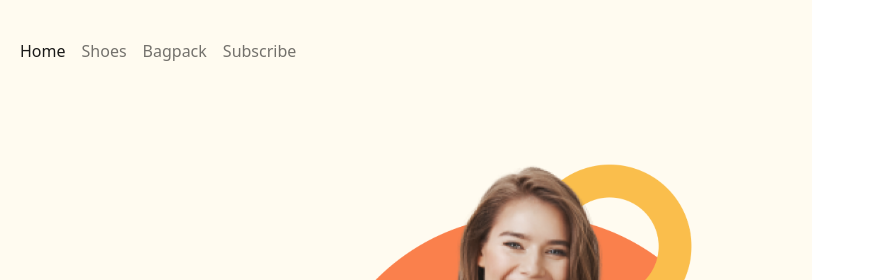
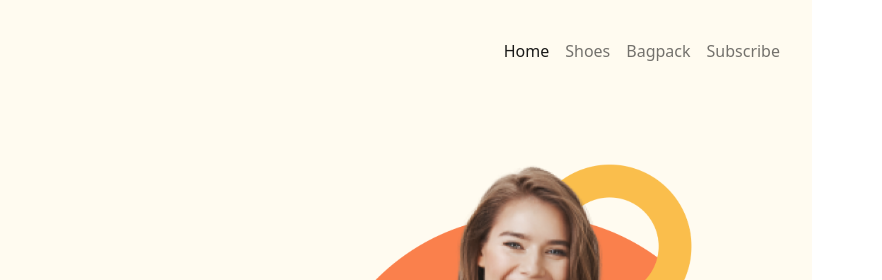
Before and after one commit to moshiur9185/Responsive-assingment-2, a plain HTML site: page index.html in a window 1280 px wide. Shown: the top 280 px of the page, 398-1280 px from the left. Drawn offline with Linux system fonts and the light colour scheme.

Commit message:
penguin fashion

```diff
--- a/index.html
+++ b/index.html
@@ -27,7 +27,7 @@
                 aria-controls="navbarNavAltMarkup" aria-expanded="false" aria-label="Toggle navigation">
                 <span class="navbar-toggler-icon"></span>
               </button>
-              <div class="collapse navbar-collapse" id="navbarNavAltMarkup">
+              <div class="collapse navbar-collapse flex-row-reverse" id="navbarNavAltMarkup">
                 <div class="navbar-nav">
                   <a class="nav-link active" aria-current="page" href="#">Home</a>
                   <a class="nav-link" href="#shoes">Shoes</a>
```
